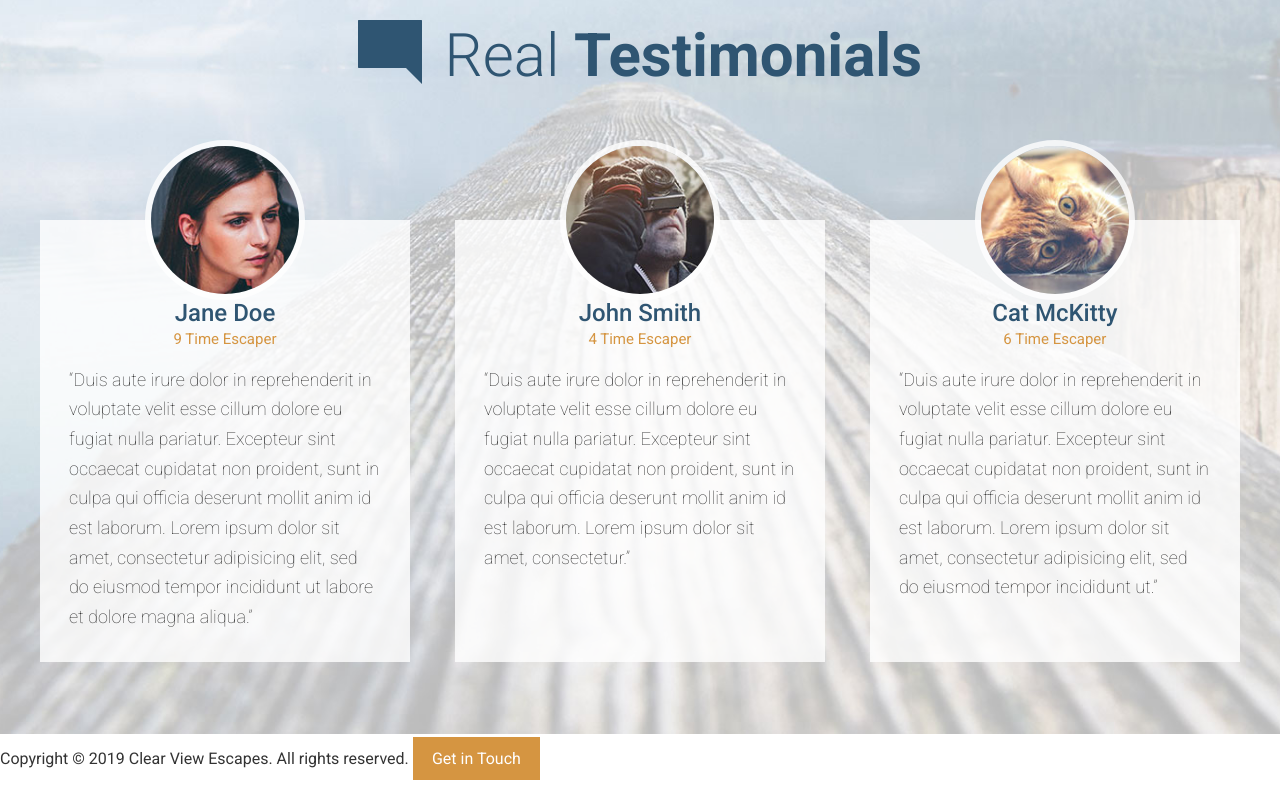
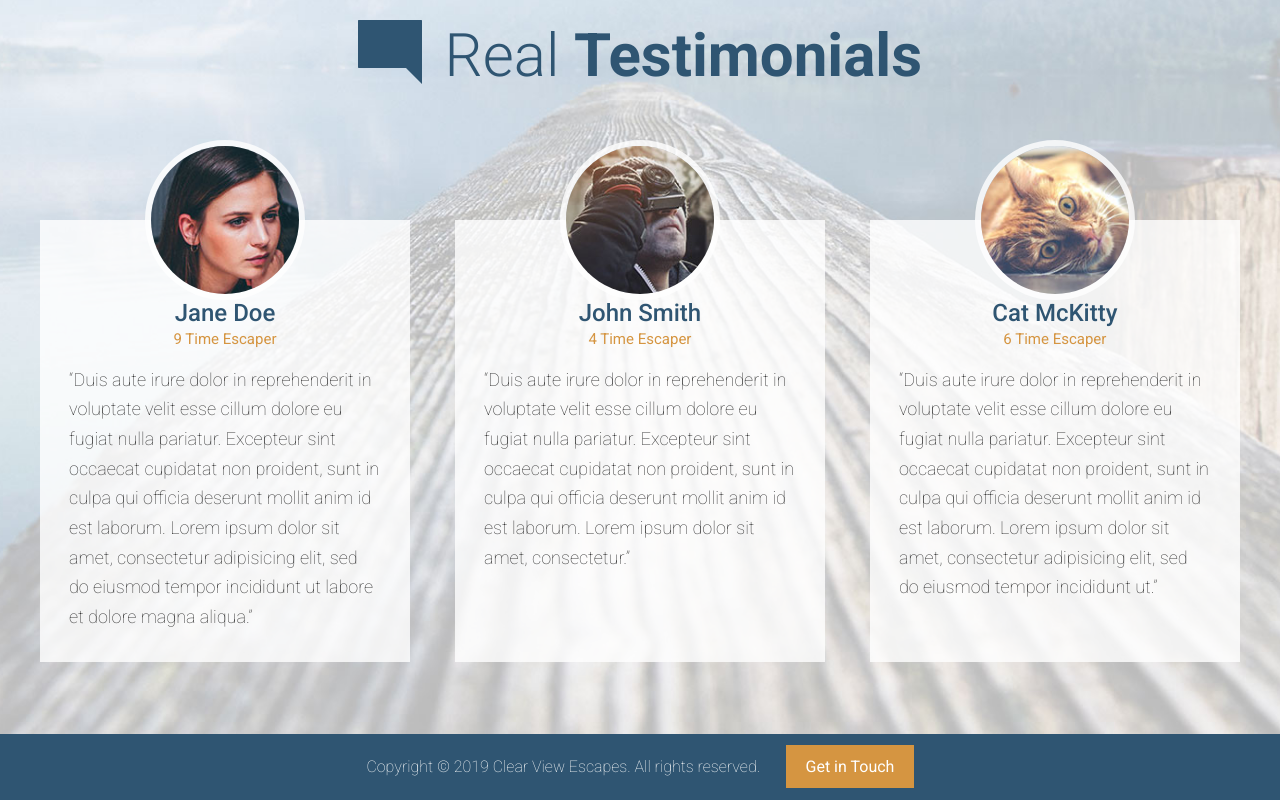
Before and after one commit to Nyakama/travel_site, a website: page app/index.html in a window 1280 px wide. Shown: the part 3132-3932 px from the top of the page. Drawn offline with Linux system fonts and the light colour scheme.

Commit message:
Completed styling the footer.

```diff
--- /dev/null
+++ b/app/assets/styles/modules/_site-footer.css
@@ -0,0 +1,17 @@
+.site-footer{
+    background-color: #2f5572;
+    color: #fff;
+    padding: 0.5rem 0;
+    text-align: center;
+}
+
+.site-footer__text{
+    display: block;
+    margin-bottom: 1.5rem;
+    font-weight: 100;
+    @media(--medium-viewport){
+        display: inline;
+        margin-bottom: 0;
+        margin-right: 1.4rem;
+    }
+}
--- a/app/assets/styles/styles.css
+++ b/app/assets/styles/styles.css
@@ -13,3 +13,4 @@
 @import "modules/_feature-item.css";
 @import "modules/_testimonial.css";
 @import "modules/_sprite.css";
+@import "modules/_site-footer.css";
--- a/app/index.html
+++ b/app/index.html
@@ -158,8 +158,12 @@
         </div>
     </div>
 
-    <footer>
-        <p>Copyright &copy; 2019 Clear View Escapes. All rights reserved. <a href="#" class="btn btn--orange">Get in Touch</a></p>
+    <footer class="site-footer">
+        <div class="wrapper">
+            <p><span class="site-footer__text">Copyright &copy; 2019 Clear View Escapes. All rights reserved. </span>
+
+            <a href="#" class="btn btn--orange">Get in Touch</a></p>
+        </div>
     </footer>
     <!-- Leave this commented out HTML here until you need it for an upcoming "modal" lesson
   <div class="modal">
--- a/app/temp/styles/styles.css
+++ b/app/temp/styles/styles.css
@@ -1115,3 +1115,25 @@
         height: 42px;
         background-position: 92.04013377926421% 86.35616438356163%;
     }
+
+.site-footer{
+    background-color: #2f5572;
+    color: #fff;
+    padding: 0.5rem 0;
+    text-align: center;
+}
+
+.site-footer__text{
+    display: block;
+    margin-bottom: 1.5rem;
+    font-weight: 100;
+}
+
+@media(min-width:700px){
+
+.site-footer__text{
+        display: inline;
+        margin-bottom: 0;
+        margin-right: 1.4rem
+}
+    }
```
